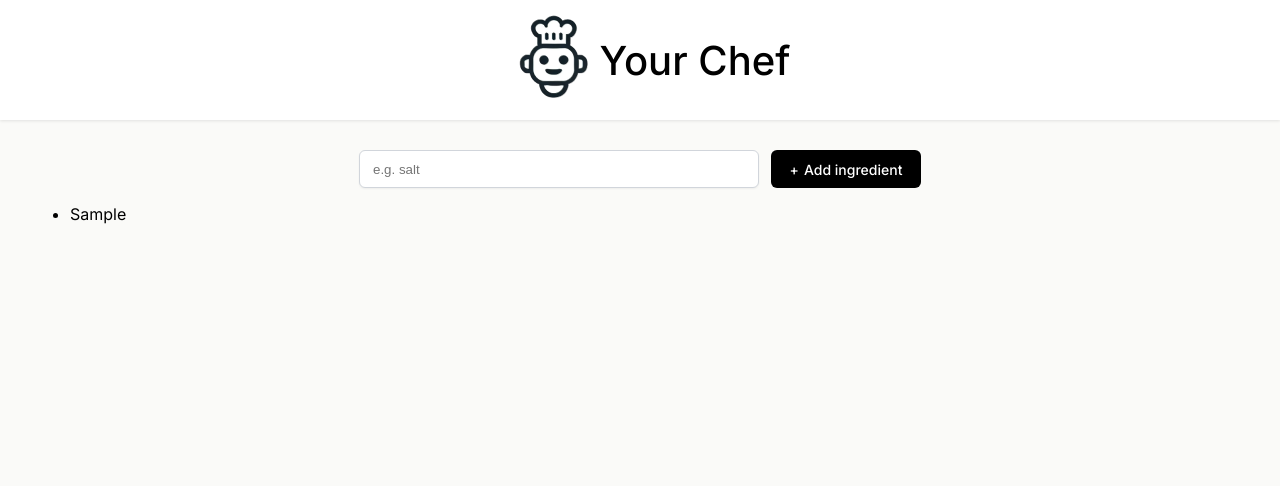
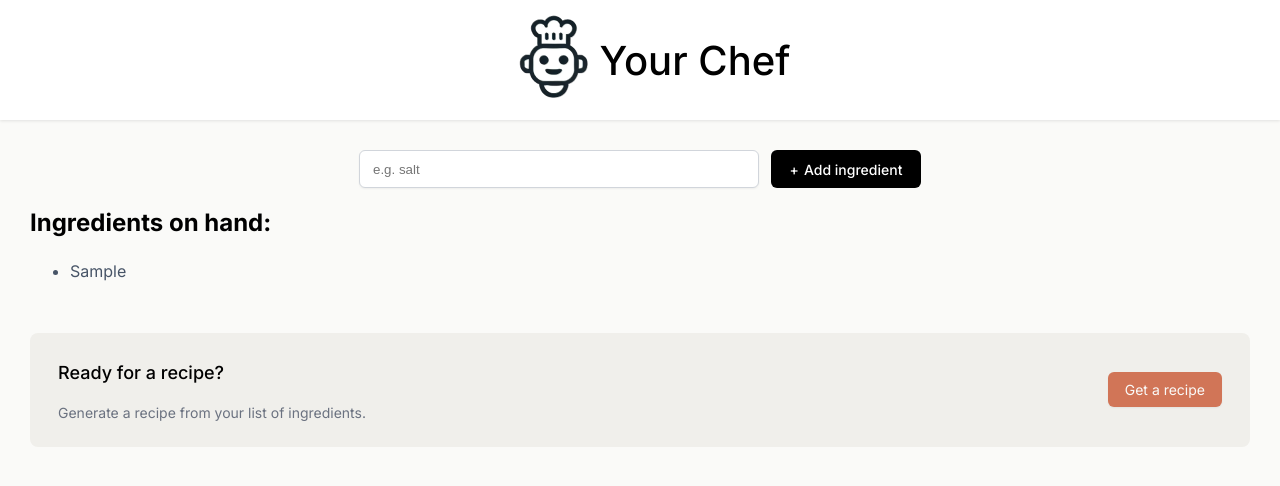
Before and after one commit to Dipxssi/react, a React (Vite) app in the folder YourPersonalChef/: page / in a window 1280 px wide. Both pictures are taken after typing "Sample" into the empty fields and a click on the button "Add ingredient". Shown: the top 486 px of the page. Built offline with nearby package versions, Linux system fonts and the light colour scheme.

Commit message:
Rendering ingredients

```diff
--- a/YourPersonalChef/src/components/Main.jsx
+++ b/YourPersonalChef/src/components/Main.jsx
@@ -1,33 +1,43 @@
 import React from "react"
-export default function Main(){
+export default function Main() {
 
-const [ingredients , setIngredients]=React.useState([])
+  const [ingredients, setIngredients] = React.useState([])
 
- const ingredientsListItems = ingredients.map(ingredient =>(
+  const ingredientsListItems = ingredients.map(ingredient => (
     <li key={ingredient}>{ingredient}</li>
   ))
 
 
- function addIngredient(formData){
-  const newIngredient = formData.get("ingredient")//form name here
-  setIngredients(prevIngredient=> ( [...prevIngredient,newIngredient]))
+  function addIngredient(formData) {
+    const newIngredient = formData.get("ingredient")
+    setIngredients(prevIngredient => ([...prevIngredient, newIngredient]))
   }
 
 
   return (
     <main>
-      <form action={addIngredient}className="add-ingredient-form" >
+      <form action={addIngredient} className="add-ingredient-form" >
         <input
-        type = "text"
+          type="text"
           placeholder="e.g. salt"
           aria-label="Add ingredient"
           name="ingredient"
         />
         <button>Add ingredient</button>
       </form>
-      <ul>
-      {ingredientsListItems}
-      </ul>
+      {ingredients.length > 0 && (
+      <section>
+        <h2>Ingredients on hand:</h2>
+        <ul className="ingredients-list" aria-live="polite">{ingredientsListItems}</ul>
+        <div className="get-recipe-container">
+          <div>
+            <h3>Ready for a recipe?</h3>
+            <p>Generate a recipe from your list of ingredients.</p>
+          </div>
+          <button>Get a recipe</button>
+        </div>
+      </section>
+      )}
     </main>
   )
 }
--- a/YourPersonalChef/src/index.css
+++ b/YourPersonalChef/src/index.css
@@ -56,3 +56,44 @@
   content: "+";
   margin-right: 5px;
 }
+ul.ingredients-list {
+    margin-bottom: 48px;
+}
+
+ul.ingredients-list > li {
+    color: #475467;
+    line-height: 28px;
+}
+
+.get-recipe-container {
+    display: flex;
+    justify-content: space-between;
+    align-items: center;
+    border-radius: 8px;
+    background: #F0EFEB;
+    padding: 10px 28px;
+}
+
+.get-recipe-container h3 {
+    font-size: 1.125rem;
+    font-weight: 500;
+    line-height: 24px;
+}
+
+.get-recipe-container p {
+    color: #6B7280;
+    font-size: 0.875rem;
+    line-height: 20px;
+}
+
+.get-recipe-container button {
+    border: none;
+    border-radius: 6px;
+    background: #D17557;
+    box-shadow: 0px 1px 2px 0px rgba(0, 0, 0, 0.05);
+    color: #FAFAF8;
+    padding: 9px 17px;
+    font-family: Inter, sans-serif;
+    font-size: 0.875rem;
+    cursor: pointer;
+}
```
Lines whose indentation alone changed are shown as unchanged.
